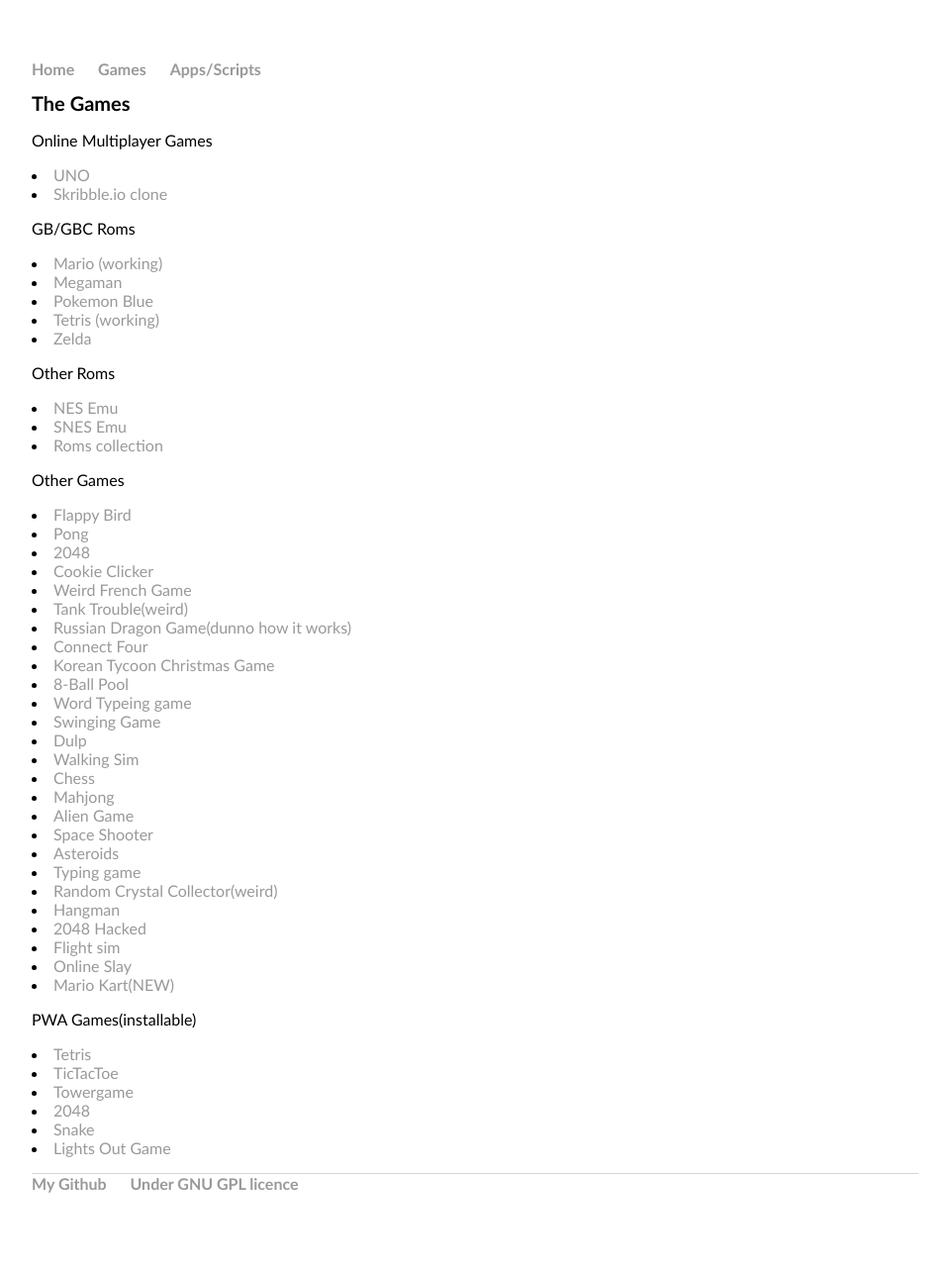
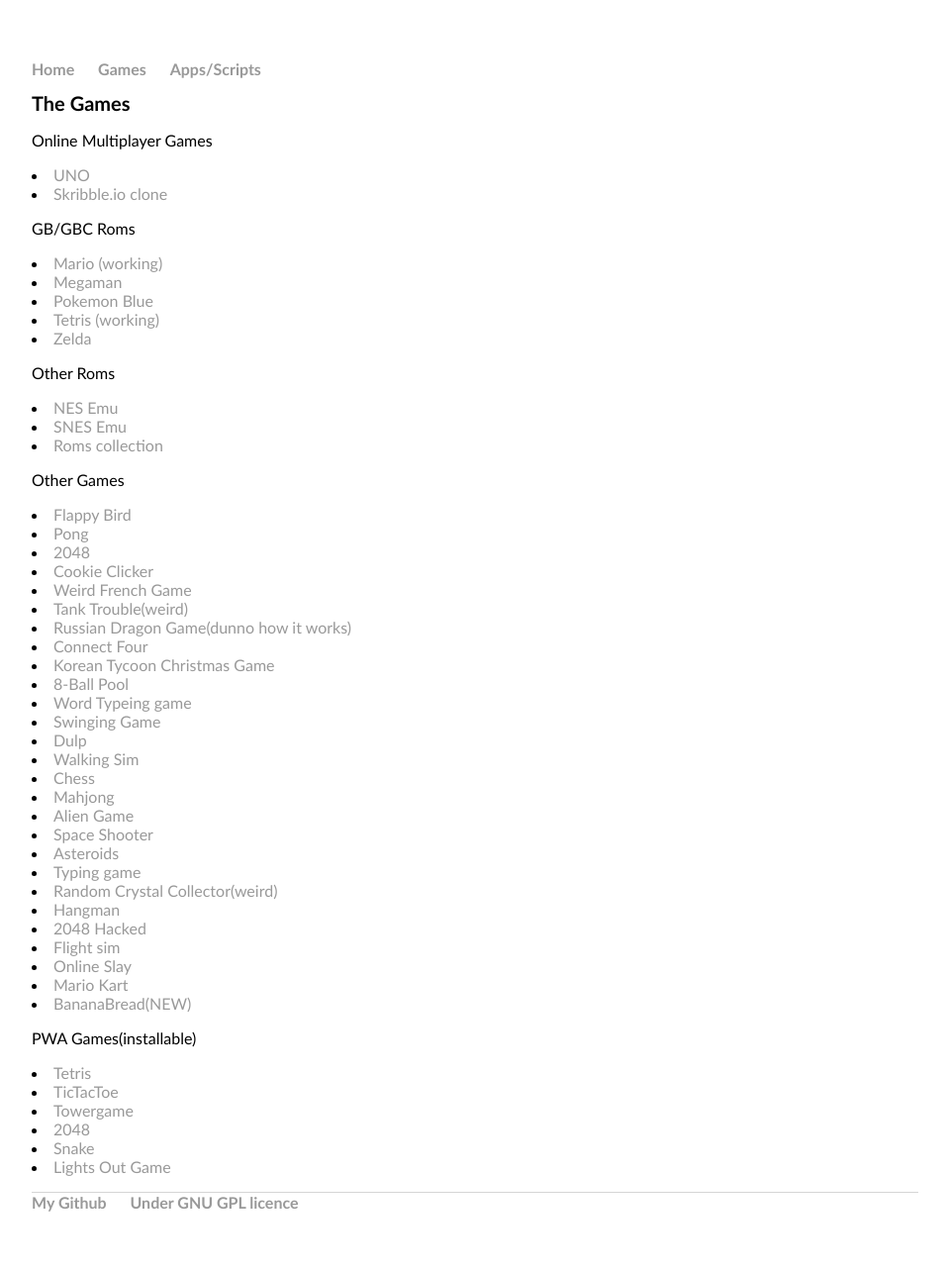
Before and after one commit to hen6003/hen6003.github.io, a Jekyll site: the page built from games/index.html, in a window 1280 px wide. Shown: the whole page at 99% size, without its empty margins (160-1119 px from the left). Built offline with Jekyll 4.4.1, drawn with Linux system fonts in a browser that asks for light colours.

Commit message:
Update index.html

```diff
--- a/games/index.html
+++ b/games/index.html
@@ -43,7 +43,8 @@
 	<li><a href="http://projects.karasik.org/2048/2048-hacked/2048-master/">2048 Hacked</a></li>
 	<li><a href="/games/FlightSim/">Flight sim</a></li>
 	<li><a href="https://alcalyn.github.io/openhex/#/game">Online Slay</a></li>
-	<li><a href="/games/MarioKart/">Mario Kart(NEW)</a></li>
+	<li><a href="/games/MarioKart/">Mario Kart</a></li>
+	<li><a href="https://kripken.github.io/misc-js-benchmarks/banana/index.html">BananaBread(NEW)</a></li>
 	<p>PWA Games(installable)</p>
 	<li><a href="https://ytiurin.github.io/tetris/index.html">Tetris</a></li>
 	<li><a href="https://tmaiadev-tictactoe.netlify.com/">TicTacToe</a></li>
```
